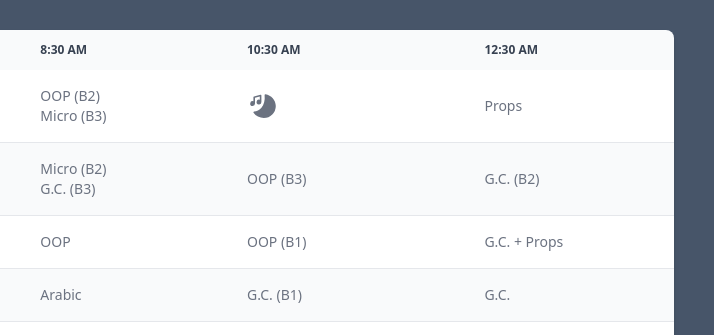
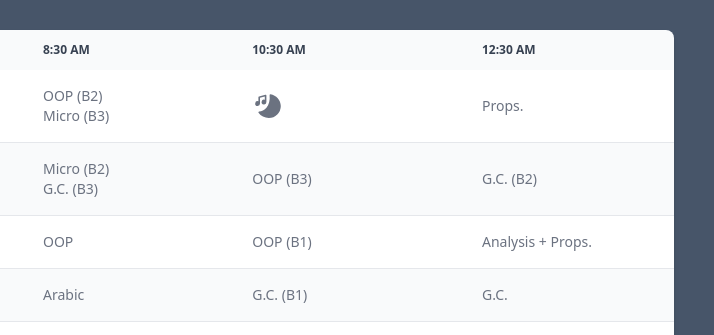
Before and after one commit to jafarsky/Group, a website: page index.html in a window 1280 px wide. Shown: the part 193-528 px from the top of the page, 388-1102 px from the left. Drawn offline with Linux system fonts and the light colour scheme.

Commit message:
edit subjects

```diff
--- a/index.html
+++ b/index.html
@@ -19,7 +19,7 @@
             </h1>
             <!-------------- content section --------------->
             <section>
-                <div class="w-[91%] md:w-[66%] mx-auto overflow-x-auto relative shadow-md sm:rounded-lg">
+                <div class="w-[93%] md:w-[66%] mx-auto overflow-x-auto relative shadow-md sm:rounded-lg">
                     <table class="w-full text-sm text-left text-gray-500 dark:text-gray-400">
                         <thead class="text-xs text-gray-700 uppercase bg-gray-50 dark:bg-gray-700 dark:text-gray-400">
                             <tr>
@@ -51,7 +51,7 @@
                                     <svg width="32" height="32" viewBox="0 0 20 20"><path fill="currentColor" d="M11.158 2.738a.5.5 0 0 1 .427-.128c3.508.608 6.41 3.667 6.41 7.39a7.5 7.5 0 0 1-7.5 7.5c-2.53 0-5.04-1.257-6.405-3.214a.5.5 0 0 1 .37-.784c1.515-.122 3.34-.932 4.69-2.591c1.342-1.65 2.242-4.17 1.853-7.754a.5.5 0 0 1 .155-.419ZM3.5 10A1.5 1.5 0 0 0 5 8.5V4.89l3-.75v1.945A1.5 1.5 0 1 0 9 7.5v-4a.5.5 0 0 0-.621-.485l-4 1A.5.5 0 0 0 4 4.5v2.585A1.5 1.5 0 1 0 3.5 10Z"/></svg>
                                 </td>
                                 <td class="py-4">
-                                    Props
+                                    Props.
                                 </td>
                             </tr>
                             <!---------------------------- monday ---------->
@@ -63,7 +63,7 @@
                                     <span>Micro (B2)</span>
                                     <span>G.C. (B3)</span>
                                 </td>
-                                <td class="py-4 pr-20">
+                                <td class="py-4">
                                     OOP (B3)
                                 </td>
                                 <td class="py-4">
@@ -78,11 +78,11 @@
                                 <td class="py-4 pr-20">
                                     OOP
                                 </td>
-                                <td class="py-4 pr-20">
+                                <td class="py-4">
                                     OOP (B1)
                                 </td>
                                 <td class="py-4">
-                                    G.C. + Props
+                                    Analysis + Props.
                                 </td>
                             </tr>
                             <!---------------- wednesday ----------->
@@ -93,7 +93,7 @@
                                 <td class="py-4 pr-20">
                                     Arabic
                                 </td>
-                                <td class="py-4 pr-20">
+                                <td class="py-4">
                                     G.C. (B1)
                                 </td>
                                 <td class="py-4">
```
Also changed, not shown: dist/output.css.
